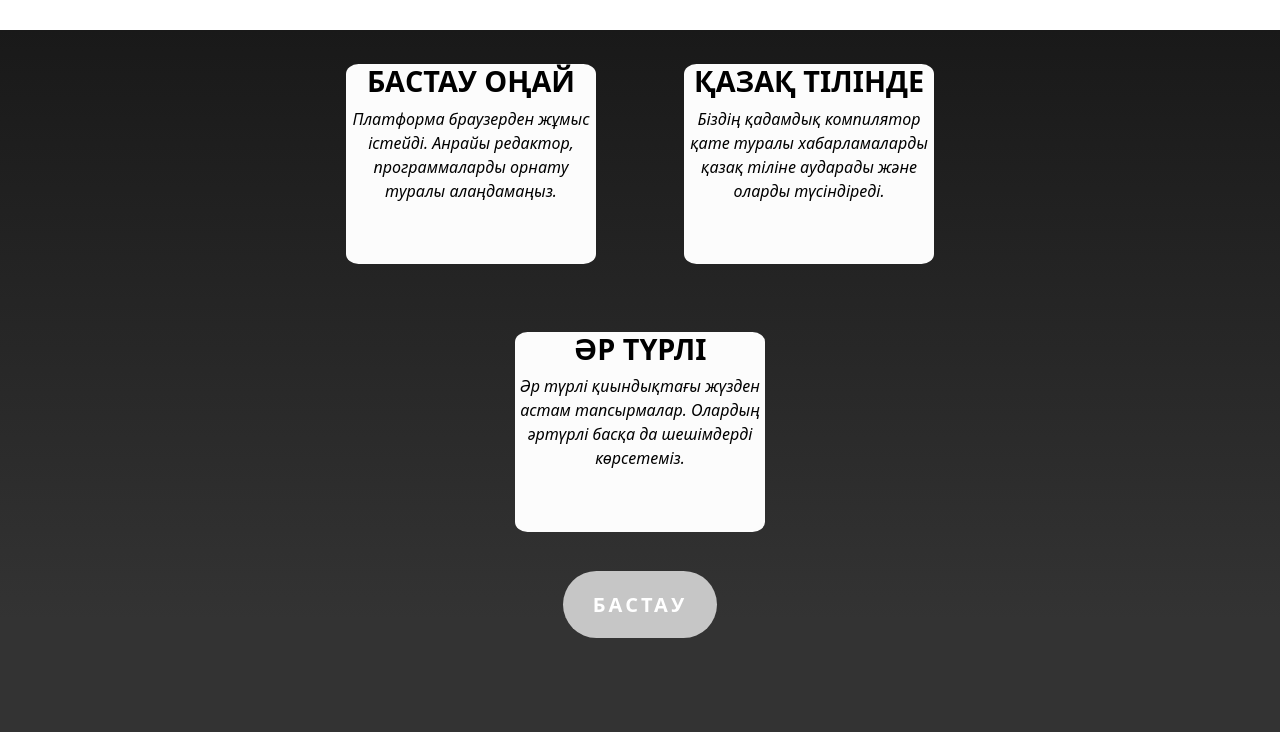
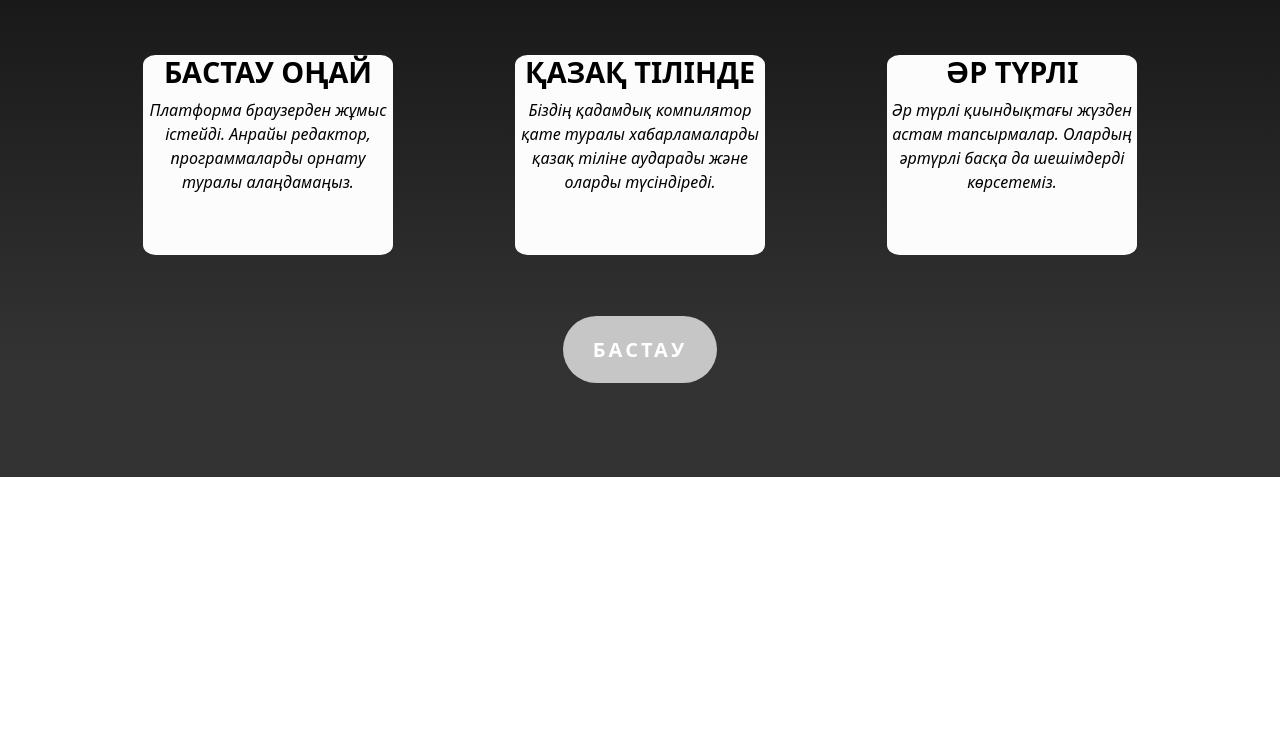
Before and after one commit to Biden01/iostream2024, a Django app: page / in a window 1280 px wide. Shown: the part 778-1510 px from the top of the page. After the commit the page ends 1255 px from the top, so only its background shows below. Run offline with Django 4.2, Linux system fonts and the light colour scheme; some libraries are stand-ins or nearby versions.

Commit message:
fix errors

```diff
--- a/djangoMainPage/static/main/main.css
+++ b/djangoMainPage/static/main/main.css
@@ -61,10 +61,10 @@ section:nth-of-type(2) #first {
     margin: 5% 0;
 }
 
-.container {
-    max-width: 700px;
-    margin: 0 auto;
-}
+/*.container {*/
+/*    max-width: 700px;*/
+/*    margin: 0 auto;*/
+/*}*/
 
 .button2 {
     text-decoration: none;
```
